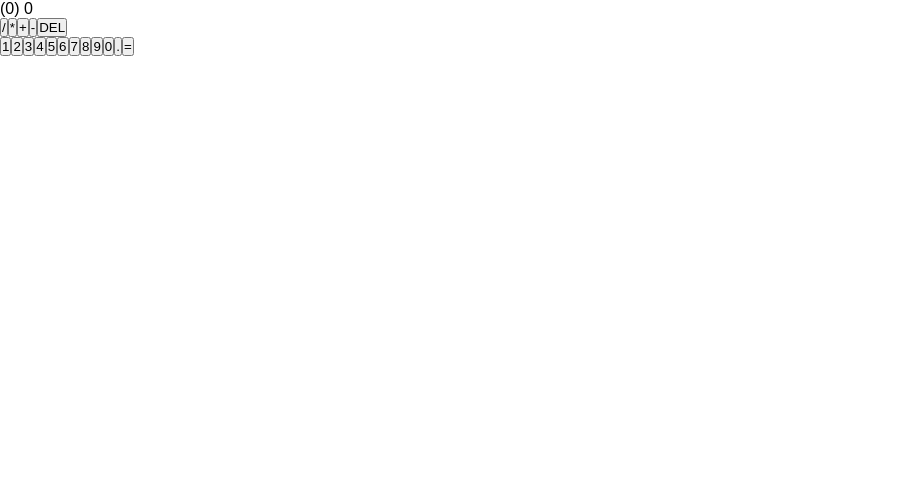
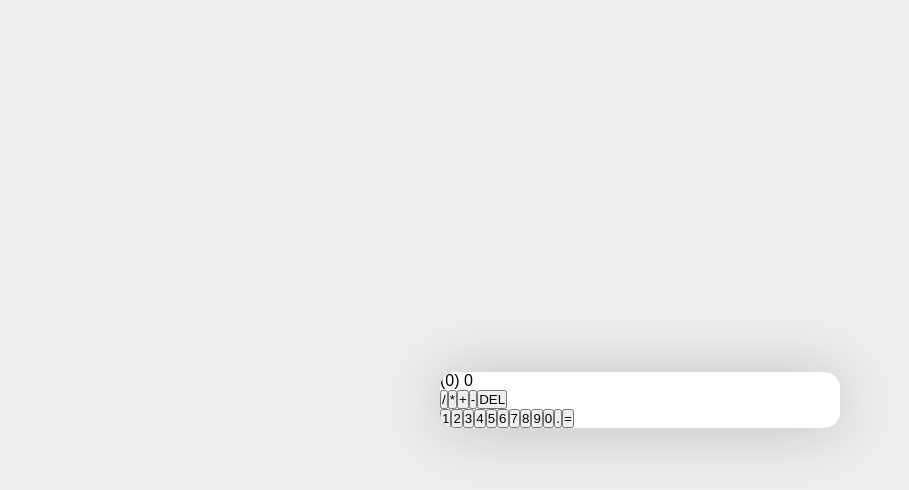
Before and after one commit to ndrsov/React-Calculator, a React (Vite) app: page / in a window 1280 px wide. Shown: the top 490 px of the page, without its empty margins (0-909 px from the left). Built offline with nearby package versions, Linux system fonts and the light colour scheme.

Commit message:
Add styles for calculator body

```diff
--- a/src/index.css
+++ b/src/index.css
@@ -11,3 +11,23 @@
   box-sizing: border-box;
   font-family: 'Fira Sans', sans-serif;
 }
+
+body {
+  background-color: var(--light);
+}
+
+.App {
+  display: flex;
+  min-height: 100vh;
+  align-items: center;
+  justify-content: center;
+}
+
+.calculator {
+  width: 100%;
+  max-width: 400px;
+  background-color: #fff;
+  border-radius: 16px;
+  overflow: hidden;
+  box-shadow: 0px 2px 64px rgba(0, 0, 0, 0.2);
+}
```
